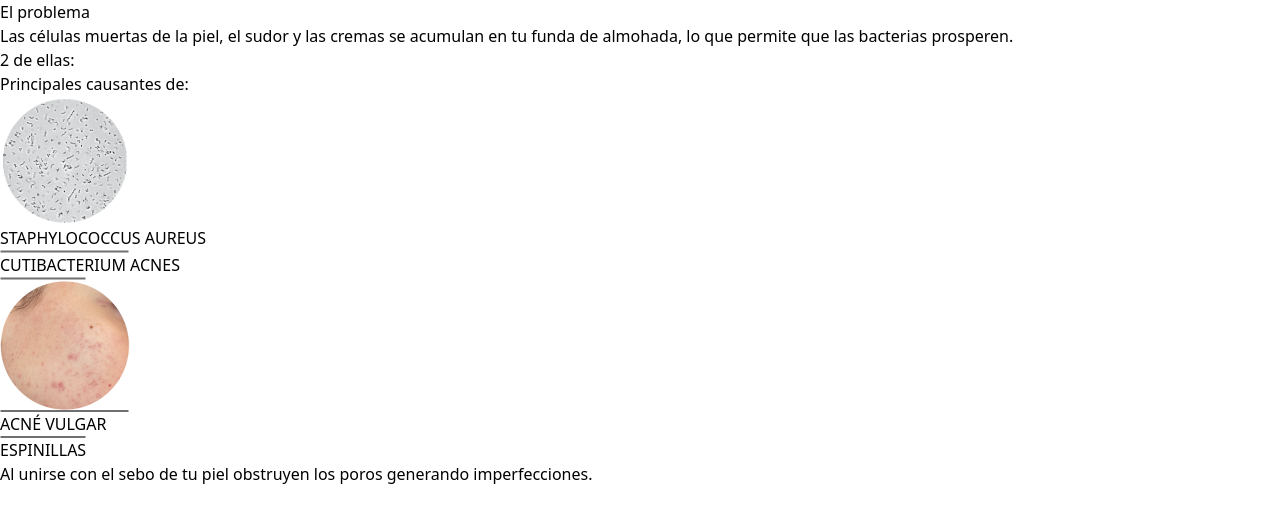
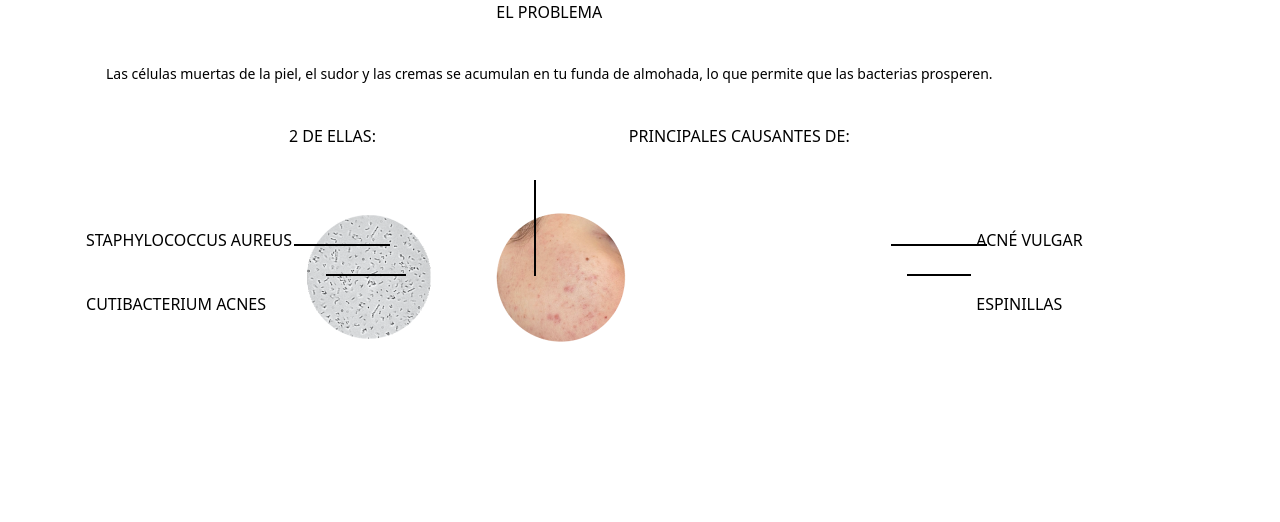
Before and after one commit to requin883/newtemplates, a website: page src/Cienciasection2/index.html in a window 1280 px wide. Drawn offline with nearby package versions, Linux system fonts and the light colour scheme.

Commit message:
cienciasection2

```diff
--- a/src/Cienciasection2/index.html
+++ b/src/Cienciasection2/index.html
@@ -70,75 +70,37 @@
     </template>
     <template v-else>
       <section id="cienciasection2-desktop">
-        <div class="flex flex-col items-start w-full h-auto relative gap-11 bg-white ml-4">
-          <div class="w-2/3">
-            <p class="flex-grow-0 flex-shrink-0 text-[32px] text-center uppercase text-black">El problema</p>
-            <p class="flex-grow-0 flex-shrink-0 text-lg text-center text-black">
-              Las células muertas de la piel, el sudor y las cremas se acumulan en tu funda de almohada, lo
-              que permite que las bacterias prosperen.
-            </p>
-            <div class="flex justify-center my-10 items-start flex-grow-0 flex-shrink-0 relative gap-[132px]">
-              <p class="flex-grow-0 flex-shrink-0 text-[22px] text-right uppercase text-black">2 de ellas:</p>
-              <p class="flex-grow-0 flex-shrink-0 text-[22px] text-left uppercase text-black">
-                Principales causantes de:
-              </p>
+        <div class="w-full">
+          <div class="grid place-items-center grid-flow-row gap-10 w-10/12 ml-4">
+            <h1 class="uppercase">el problema</h1>
+            <p class="text-center text-sm">Las células muertas de la piel, el sudor y las cremas se acumulan en tu funda
+              de
+              almohada, lo que permite
+              que las
+              bacterias prosperen.</p>
+            <div class="grid ml-10 grid-flow-col w-full uppercase justify-evenly">
+              <p>2 de ellas:</p>
+              <p>Principales causantes de:</p>
             </div>
-            <div class="flex justify-between items-center flex-grow-0 gap-40 flex-shrink-0 w-full h-[175px] relative">
-              <span class="absolute h-40 w-0.5 bg-black bottom-4 left-[27rem]"></span>
-              <div class="flex justify-end items-end flex-grow-0 flex-shrink-0 relative gap-[42px]">
-                <img
-                  class="flex justify-start items-start flex-grow-0 flex-shrink-0 w-2/4 h-auto absolute left-[235px] top-[-30px]"
-                  src="./assets/Ciencia_image_02 (1).png" alt="">
-                <div class="flex flex-col justify-center items-end flex-grow-0 flex-shrink-0 gap-3">
-                  <div class="flex justify-center items-center flex-grow-0 flex-shrink-0 relative">
-                    <p class="flex-grow-0 flex-shrink-0 w-[175px] h-[52px] text-lg text-left uppercase text-black">
-                      STAPHYLOCOCCUS AUREUS
-                    </p>
-                    <svg width="129" height="3" viewBox="0 0 129 3" fill="none" xmlns="http://www.w3.org/2000/svg"
-                      class="flex-grow-0 flex-shrink-0" preserveAspectRatio="none">
-                      <line x1="0.5" y1="1.5" x2="128.5" y2="1.5" stroke="#707070" stroke-width="2"></line>
-                    </svg>
-                  </div>
-                  <div class="flex justify-start items-start flex-grow-0 flex-shrink-0 relative">
-                    <p class="flex-grow-0 flex-shrink-0 w-[150px] h-[49px] text-lg text-left uppercase text-black">
-                      CUTIBACTERIUM ACNES
-                    </p>
-                    <svg width="86" height="3" viewBox="0 0 86 3" fill="none" xmlns="http://www.w3.org/2000/svg"
-                      class="flex-grow-0 flex-shrink-0" preserveAspectRatio="none">
-                      <line x1="0.5" y1="1.5" x2="85.5" y2="1.5" stroke="#707070" stroke-width="2"></line>
-                    </svg>
-                  </div>
-                </div>
+            <div class="grid relative grid-flow-col w-full mt-10 uppercase">
+              <div>
+                <img class="absolute top-[-1rem] left-[18rem]" src="./assets/Ciencia_image_02 (1).png" alt="">
+                <img class="absolute top-[-1rem] left-[30rem]" src="./assets/Ciencia_image_02.png" alt="">
               </div>
-              <div class="flex justify-center items-start flex-grow-0 flex-shrink-0 relative mr-64">
-                <img class="flex justify-center flex-grow-0 flex-shrink-0 w-36" src="./assets/Ciencia_image_02.png"
-                  alt="">
-                <div class="flex flex-col justify-center items-end mt-10 flex-grow-0 flex-shrink-0 gap-8">
-                  <div class="flex justify-start items-center flex-grow-0 flex-shrink-0 relative gap-3">
-                    <svg width="129" height="2" viewBox="0 0 129 2" fill="none" xmlns="http://www.w3.org/2000/svg"
-                      class="flex-grow-0 flex-shrink-0" preserveAspectRatio="none">
-                      <line x1="0.5" y1="1" x2="128.5" y2="1" stroke="#707070" stroke-width="2"></line>
-                    </svg>
-                    <p class="flex-grow-0 flex-shrink-0 text-lg text-left uppercase text-black">
-                      ACNÉ VULGAR
-                    </p>
-                  </div>
-                  <div class="flex justify-start items-center flex-grow-0 flex-shrink-0 relative gap-3">
-                    <svg width="86" height="2" viewBox="0 0 86 2" fill="none" xmlns="http://www.w3.org/2000/svg"
-                      class="flex-grow-0 flex-shrink-0" preserveAspectRatio="none">
-                      <path d="M0.5 1H85.5" stroke="#707070" stroke-width="2"></path>
-                    </svg>
-                    <p class="flex-grow-0 flex-shrink-0 w-[121px] h-6 text-lg text-left uppercase text-black">
-                      ESPINILLAS
-                    </p>
-                  </div>
-                </div>
+              <div class="grid justify-start mr-[10rem] grid-flow-row gap-10 relative">
+                <span class="absolute w-24 h-0.5 bg-black top-4 left-[13rem]"></span>
+                <span class="absolute w-20 h-0.5 bg-black bottom-10 left-[15rem]"></span>
+                <span class="absolute w-0.5 h-24 bg-black bottom-10 left-[28rem]"></span>
+                <p>STAPHYLOCOCCUS AUREUS</p>
+                <p>CUTIBACTERIUM ACNES</p>
               </div>
-
+              <div class="grid justify-end ml-96 grid-flow-row gap-10 relative">
+                <span class="absolute w-24 h-0.5 bg-black top-4 right-24"></span>
+                <span class="absolute w-16 h-0.5 bg-black bottom-10 right-28"></span>
+                <p>ACNÉ VULGAR</p>
+                <p>ESPINILLAS</p>
+              </div>
             </div>
-            <p class="flex-grow-0 flex-shrink-0 text-lg text-center text-black">
-              Al unirse con el sebo de tu piel obstruyen los poros generando imperfecciones.
-            </p>
           </div>
         </div>
       </section>
--- a/src/input.css
+++ b/src/input.css
@@ -1,3 +1,8 @@
 @tailwind base;
 @tailwind components;
 @tailwind utilities;
+
+body {
+  margin: 0;
+  padding: 0;
+}
```
Also changed, not shown: dist/output.css.
